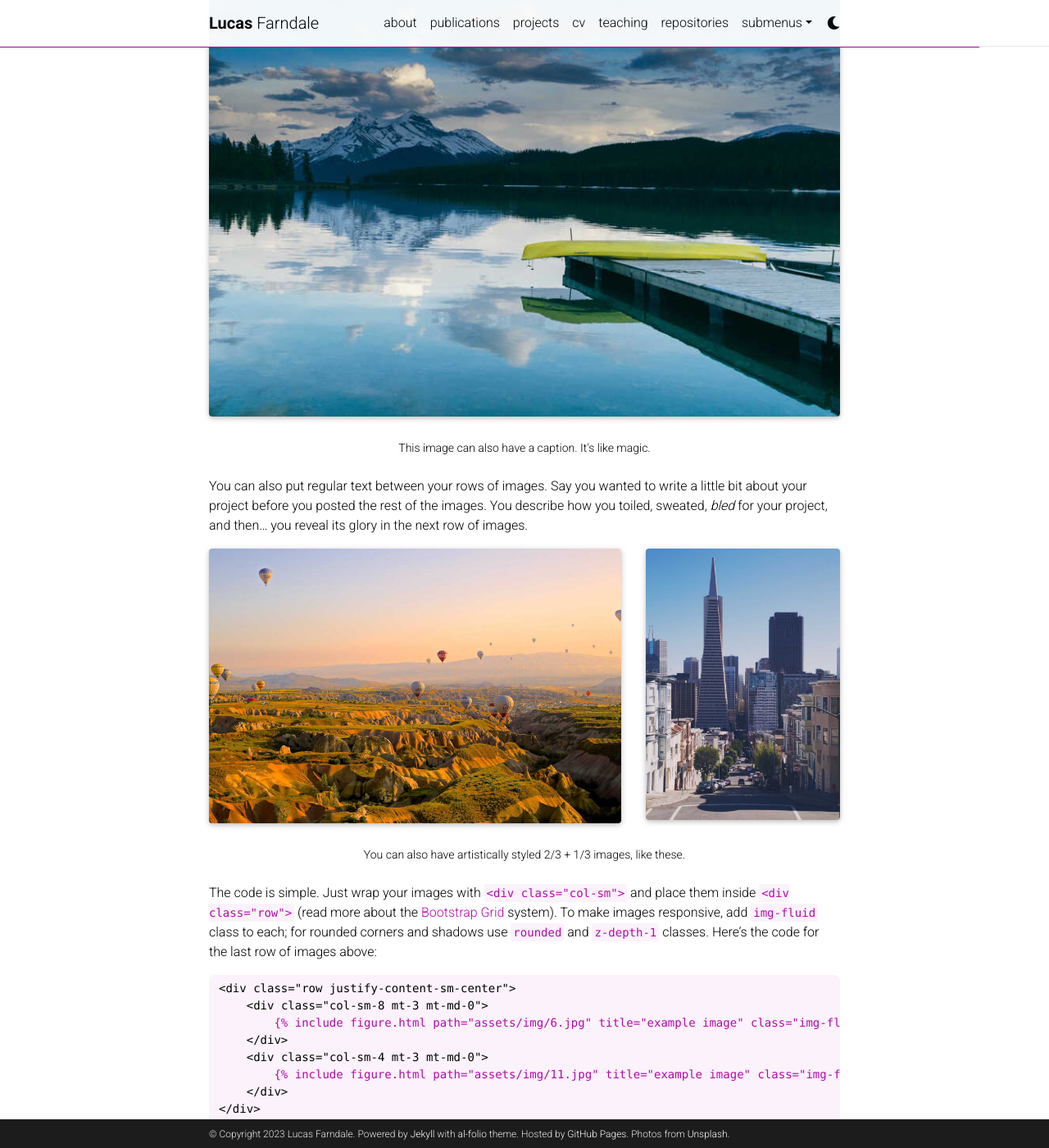
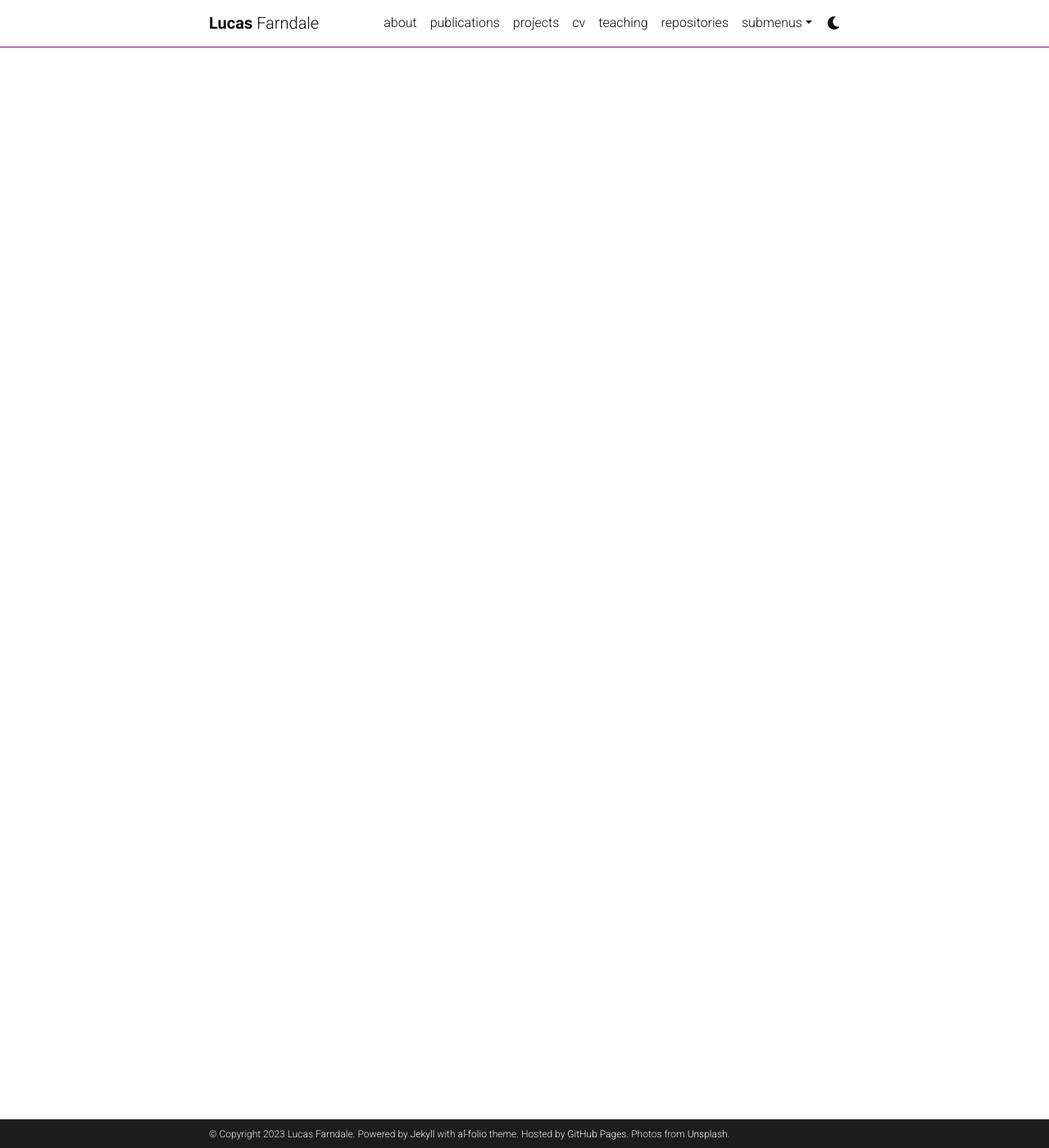
Before and after one commit to lucasfarndale/lucasfarndale.github.io, a Jekyll site: the page built from _projects/1_project.md, in a window 1280 px wide and 1400 px high, scrolled down 777 px. Shown: the whole window at 82% size. Built offline with Jekyll 4.4.1, drawn with Linux system fonts in a browser that asks for light colours; full-size pictures stand in for the smaller copies a plugin makes; comment, search, counter and statistics services are not loaded; a style sheet for code colours, icons or effects is not loaded; some of the changed text lies outside the part shown.

Commit message:
Update 1_project.md

````diff
--- a/_projects/1_project.md
+++ b/_projects/1_project.md
@@ -7,74 +7,4 @@
 category: Machine Learning
 ---
 
-Every project has a beautiful feature showcase page.
-It's easy to include images in a flexible 3-column grid format.
-Make your photos 1/3, 2/3, or full width.
-
-To give your project a background in the portfolio page, just add the img tag to the front matter like so:
-
-    ---
-    layout: page
-    title: project
-    description: a project with a background image
-    img: /assets/img/12.jpg
-    ---
-
-<div class="row">
-    <div class="col-sm mt-3 mt-md-0">
-        {% include figure.html path="assets/img/1.jpg" title="example image" class="img-fluid rounded z-depth-1" %}
-    </div>
-    <div class="col-sm mt-3 mt-md-0">
-        {% include figure.html path="assets/img/3.jpg" title="example image" class="img-fluid rounded z-depth-1" %}
-    </div>
-    <div class="col-sm mt-3 mt-md-0">
-        {% include figure.html path="assets/img/5.jpg" title="example image" class="img-fluid rounded z-depth-1" %}
-    </div>
-</div>
-<div class="caption">
-    Caption photos easily. On the left, a road goes through a tunnel. Middle, leaves artistically fall in a hipster photoshoot. Right, in another hipster photoshoot, a lumberjack grasps a handful of pine needles.
-</div>
-<div class="row">
-    <div class="col-sm mt-3 mt-md-0">
-        {% include figure.html path="assets/img/5.jpg" title="example image" class="img-fluid rounded z-depth-1" %}
-    </div>
-</div>
-<div class="caption">
-    This image can also have a caption. It's like magic.
-</div>
-
-You can also put regular text between your rows of images.
-Say you wanted to write a little bit about your project before you posted the rest of the images.
-You describe how you toiled, sweated, *bled* for your project, and then... you reveal its glory in the next row of images.
-
-
-<div class="row justify-content-sm-center">
-    <div class="col-sm-8 mt-3 mt-md-0">
-        {% include figure.html path="assets/img/6.jpg" title="example image" class="img-fluid rounded z-depth-1" %}
-    </div>
-    <div class="col-sm-4 mt-3 mt-md-0">
-        {% include figure.html path="assets/img/11.jpg" title="example image" class="img-fluid rounded z-depth-1" %}
-    </div>
-</div>
-<div class="caption">
-    You can also have artistically styled 2/3 + 1/3 images, like these.
-</div>
-
-
-The code is simple.
-Just wrap your images with `<div class="col-sm">` and place them inside `<div class="row">` (read more about the <a href="https://getbootstrap.com/docs/4.4/layout/grid/">Bootstrap Grid</a> system).
-To make images responsive, add `img-fluid` class to each; for rounded corners and shadows use `rounded` and `z-depth-1` classes.
-Here's the code for the last row of images above:
-
-{% raw %}
-```html
-<div class="row justify-content-sm-center">
-    <div class="col-sm-8 mt-3 mt-md-0">
-        {% include figure.html path="assets/img/6.jpg" title="example image" class="img-fluid rounded z-depth-1" %}
-    </div>
-    <div class="col-sm-4 mt-3 mt-md-0">
-        {% include figure.html path="assets/img/11.jpg" title="example image" class="img-fluid rounded z-depth-1" %}
-    </div>
-</div>
-```
-{% endraw %}
+tbc
````
